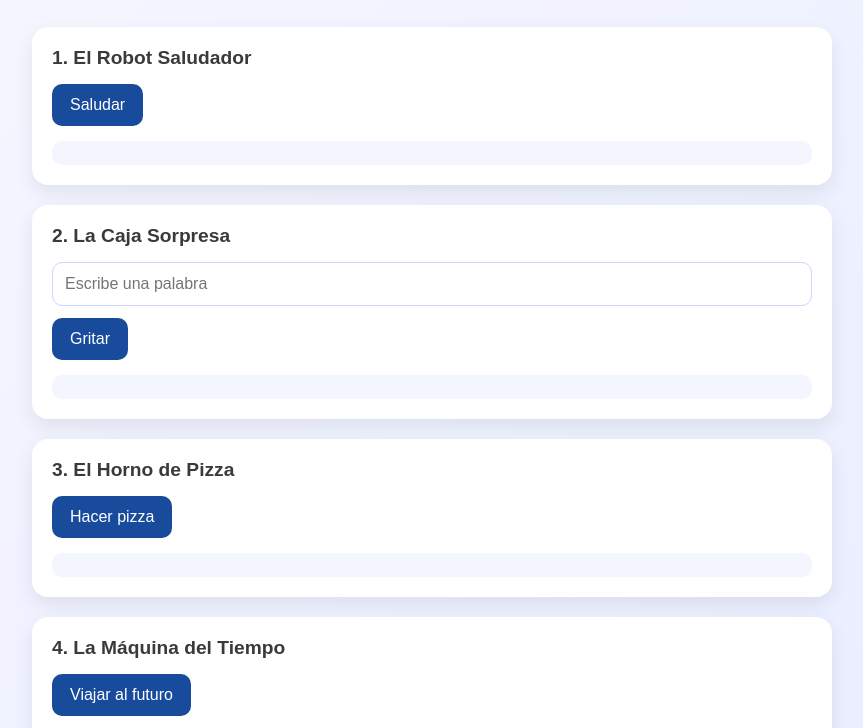
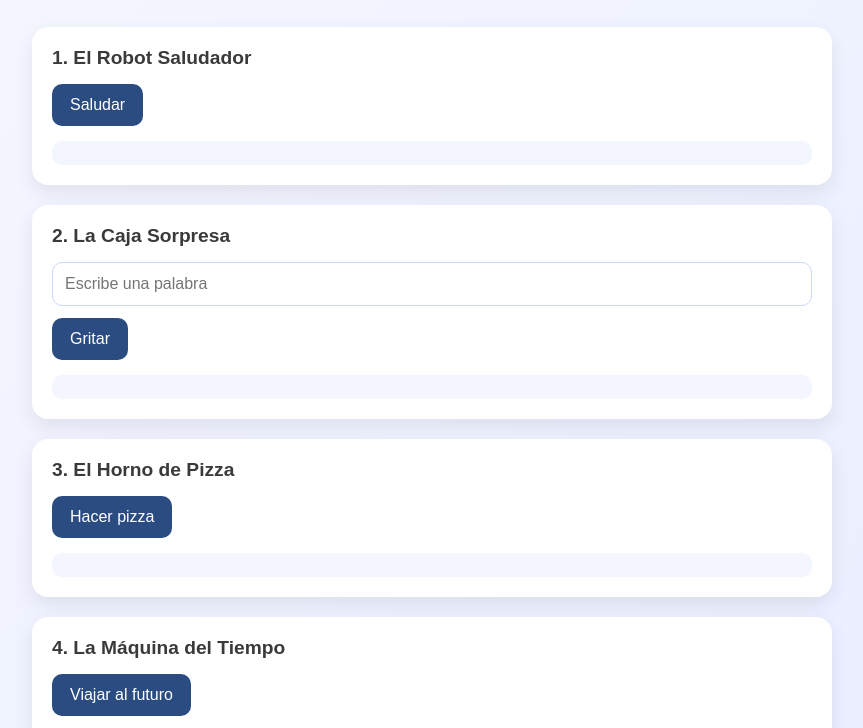
Before and after one commit to melinadmrc/asincronia_8abril, a plain HTML site: page index.html in a window 1280 px wide. Shown: the part 70-798 px from the top of the page, without its empty margins (208-1071 px from the left). Drawn offline with Linux system fonts and the light colour scheme.

```diff
--- a/style.css
+++ b/style.css
@@ -52,7 +52,7 @@
 }
 
 button {
-  background-color: #184b9c;
+  background-color: #2b4c81;
   color: white;
   border: none;
   padding: 12px 18px;
```
